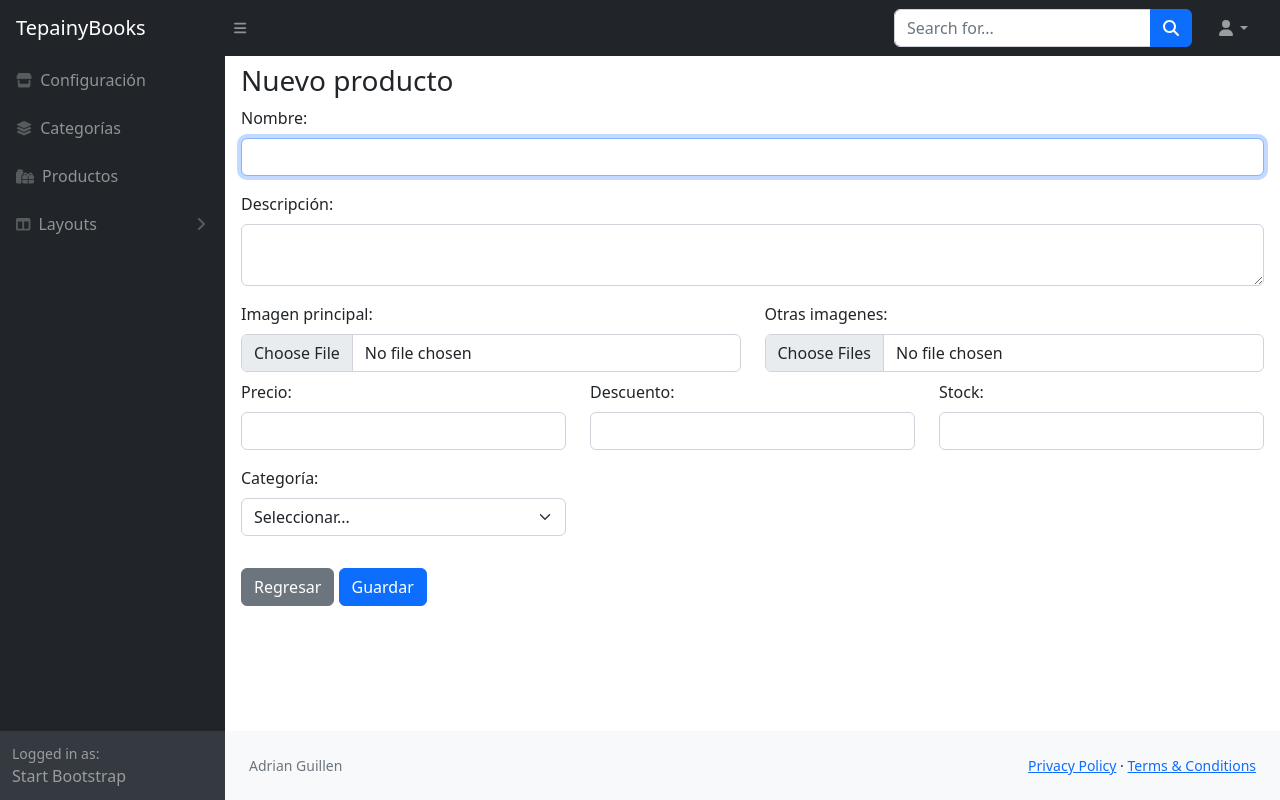
After one commit to GuillenA7/TepainyBooks, a PHP site: page /tepainybooks/admin/productos/nuevo.php in a window 1280 px wide. The commit adds this page. Run offline with PHP 8.4, Linux system fonts and the light colour scheme; the visitor is signed in with stand-in values (Sample User, id 1); data that the repository does not hold is empty; some libraries are stand-ins or nearby versions.

Commit message:
Registrar productos

```diff
--- a/admin/header.php
+++ b/admin/header.php
@@ -52,6 +52,10 @@
                             <div class="sb-nav-link-icon"><i class="fas fa-layer-group"></i></div>
                             Categorías
                         </a>
+                        <a class="nav-link" href="<?php echo ADMIN_URL; ?>productos">
+                            <div class="sb-nav-link-icon"><i class="fas fa-gifts"></i></div>
+                            Productos
+                        </a>
                         <a class="nav-link collapsed" href="#" data-bs-toggle="collapse" data-bs-target="#collapseLayouts" aria-expanded="false" aria-controls="collapseLayouts">
                             <div class="sb-nav-link-icon"><i class="fas fa-columns"></i></div>
                             Layouts
--- /dev/null
+++ b/admin/productos/nuevo.php
@@ -0,0 +1,108 @@
+<?php
+
+/**
+ * Pantalla para mostrar el formulario de nuevo registro
+ * Autor: Marco Robles
+ * Web: https://github.com/mroblesdev
+ */
+
+require '../config/config.php';
+require '../config/database.php';
+
+if (!isset($_SESSION['user_type']) || $_SESSION['user_type'] != 'admin') {
+    header('Location: ../index.php');
+    exit;
+}
+
+$db = new Database();
+$con = $db->conectar();
+
+$sql = "SELECT id, nombre FROM categorias WHERE activo = 1";
+$resultado = $con->query($sql);
+$categorias = $resultado->fetchAll(PDO::FETCH_ASSOC);
+
+require '../header.php';
+
+?>
+
+<style>
+    .ck-editor__editable[role="textbox"] {
+        /* editing area */
+        min-height: 200px;
+    }
+</style>
+
+<script src="https://cdn.ckeditor.com/ckeditor5/40.0.0/classic/ckeditor.js"></script>
+
+<main>
+    <div class="container-fluid px-3">
+        <h3 class="mt-2">Nuevo producto</h3>
+
+        <form action="guarda.php" method="post" enctype="multipart/form-data" autocomplete="off">
+            <div class="mb-3">
+                <label for="nombre" class="form-label">Nombre:</label>
+                <input type="text" class="form-control" name="nombre" id="nombre" required autofocus>
+            </div>
+
+            <div class="mb-3">
+                <label for="descripcion" class="form-label">Descripción:</label>
+                <textarea class="form-control" name="descripcion" id="editor"></textarea>
+            </div>
+
+            <div class="row mb-2">
+                <div class="col-12 col-md-6">
+                    <label for="imagen_principal" class="form-label">Imagen principal:</label>
+                    <input type="file" class="form-control" name="imagen_principal" id="imagen_principal" accept="image/jpeg" required>
+                </div>
+                <div class="col-12 col-md-6">
+                    <label for="otras_imagenes" class="form-label">Otras imagenes:</label>
+                    <input type="file" class="form-control" name="otras_imagenes[]" id="otras_imagenes" accept="image/jpeg" multiple>
+                </div>
+            </div>
+
+            <div class="row">
+                <div class="col-12 col-md-4 mb-3">
+                    <label for="precio" class="form-label">Precio:</label>
+                    <input type="number" class="form-control" name="precio" id="precio" required>
+                </div>
+
+                <div class="col-12 col-md-4 mb-3">
+                    <label for="descuento" class="form-label">Descuento:</label>
+                    <input type="number" class="form-control" name="descuento" id="descuento" required>
+                </div>
+
+                <div class="col-12 col-md-4 mb-3">
+                    <label for="stock" class="form-label">Stock:</label>
+                    <input type="number" class="form-control" name="stock" id="stock" required>
+                </div>
+            </div>
+
+            <div class="row">
+                <div class="col-4 mb-3">
+                    <label for="categoria" class="form-label">Categoría:</label>
+                    <select class="form-select" name="categoria" id="categoria" required>
+                        <option value="">Seleccionar...</option>
+                        <?php foreach ($categorias as $categoria) { ?>
+                            <option value="<?php echo $categoria['id']; ?>"><?php echo $categoria['nombre']; ?></option>
+                        <?php } ?>
+                    </select>
+                </div>
+            </div>
+
+            <a href="index.php" class="btn btn-secondary my-3">Regresar</a>
+            <button type="submit" class="btn btn-primary">Guardar</button>
+        </form>
+
+    </div>
+</main>
+
+<script>
+    ClassicEditor
+        .create(document.querySelector('#editor'))
+        .catch(error => {
+            console.error(error);
+        });
+</script>
+
+
+<?php require '../footer.php'; ?>
--- a/config/config.php
+++ b/config/config.php
@@ -33,7 +33,7 @@ define('SITE_URL', 'http://localhost/tepainybooks/');
 /**
  * Clave o contraseña para cifrado.
  */
-define("KEY_CIFRADO", "ABCD.1234-");
+//define("KEY_CIFRADO", "ABCD.1234-");
 
 /**
  * Metodo de cifrado OpenSSL.
@@ -51,7 +51,7 @@ define("MONEDA", $config["tienda_moneda"]);
 # Configuración para Paypal
 #--------------------------------------------------------------------
 define("CLIENT_ID", $config['paypal_cliente']);
-define("CURRENCY", $config['paupal_moneda']);
+define("CURRENCY", $config['paypal_moneda']);
 
 define("KEY_TOKEN", "APR.wqc-354*");
 
```
Also changed, not shown: admin/productos/guarda.php (added, +90 -0 lines), admin/productos/index.php (added, +104 -0 lines).
